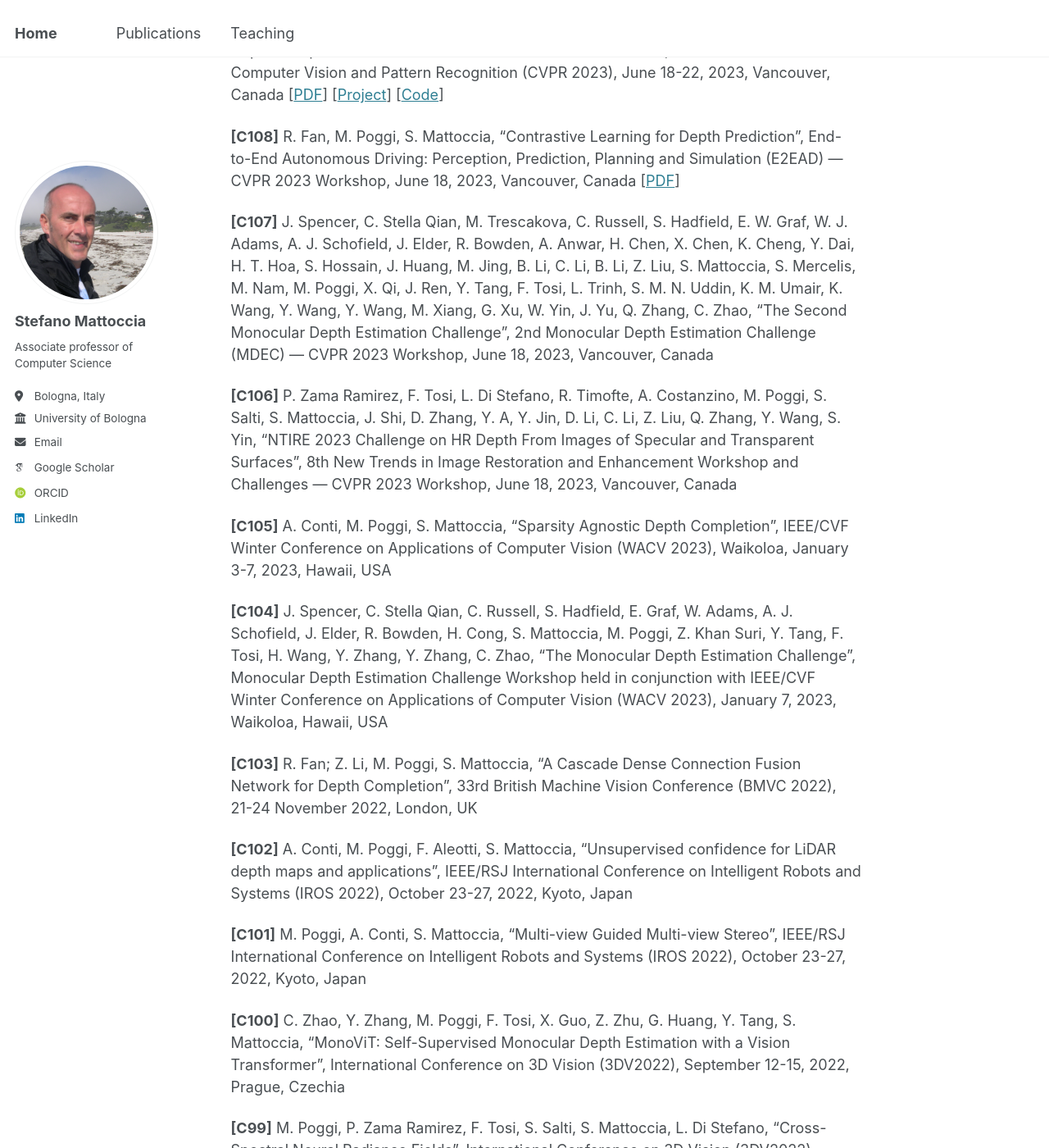
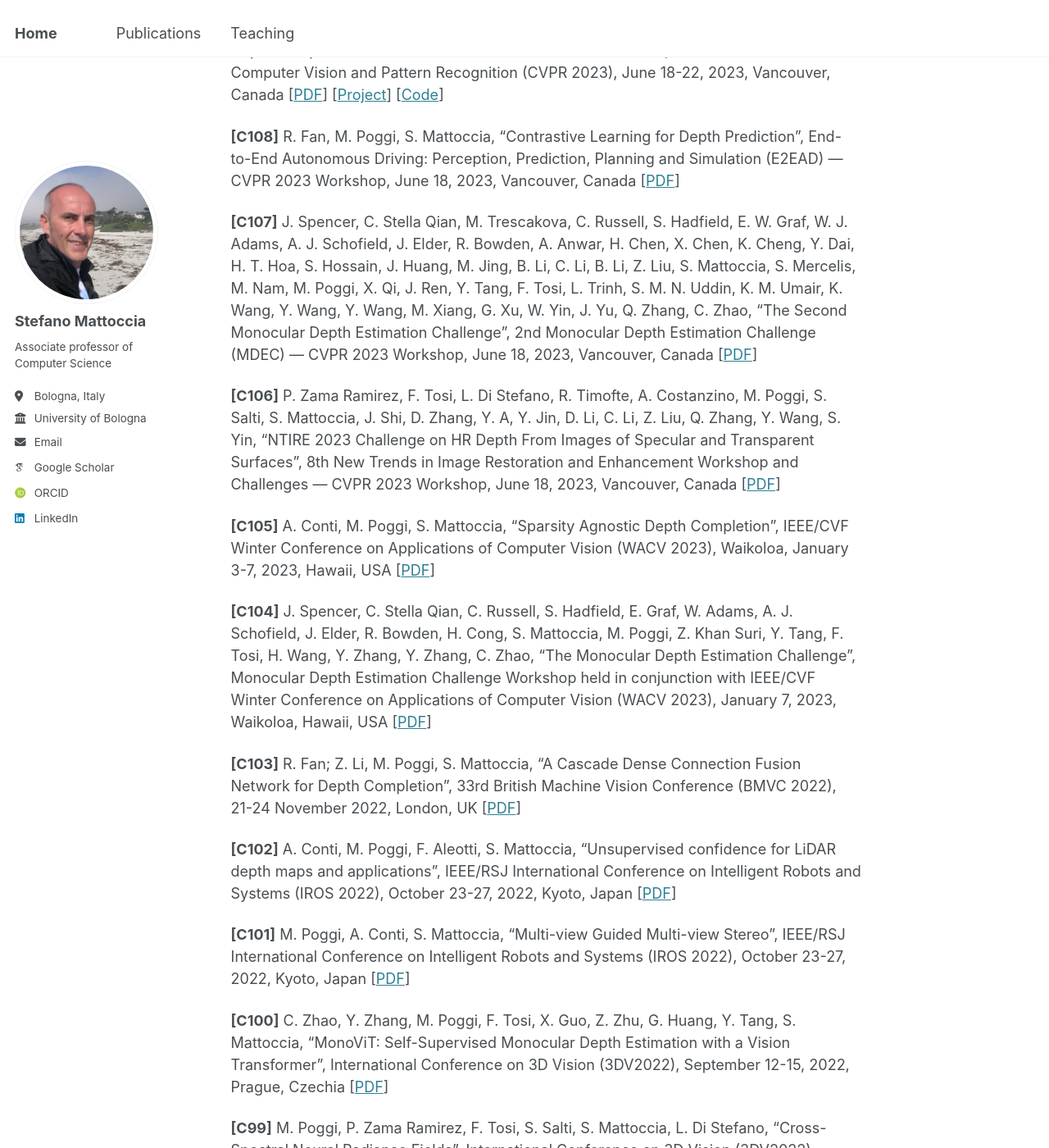
Before and after one commit to stefanomattoccia/stefanomattoccia.github.io, a Jekyll site: the page built from _pages/publications.md, in a window 1280 px wide and 1400 px high, scrolled down 6271 px. Shown: the whole window at 82% size. Built offline with Jekyll 4.4.1, drawn with Linux system fonts in a browser that asks for light colours; some web fonts are replaced; some of the changed text lies outside the part shown.

Commit message:
Update publications.md

```diff
--- a/_pages/publications.md
+++ b/_pages/publications.md
@@ -125,29 +125,29 @@ International Conference and Workshop papers
 
 **[C108]** R. Fan, M. Poggi, S. Mattoccia, “Contrastive Learning for Depth Prediction”, End-to-End Autonomous Driving: Perception, Prediction, Planning and Simulation (E2EAD) — CVPR 2023 Workshop, June 18, 2023, Vancouver, Canada [[PDF](https://openaccess.thecvf.com/content/CVPR2023W/E2EAD/papers/Fan_Contrastive_Learning_for_Depth_Prediction_CVPRW_2023_paper.pdf)]
 
-**[C107]** J. Spencer, C. Stella Qian, M. Trescakova, C. Russell, S. Hadfield, E. W. Graf, W. J. Adams, A. J. Schofield, J. Elder, R. Bowden, A. Anwar, H. Chen, X. Chen, K. Cheng, Y. Dai, H. T. Hoa, S. Hossain, J. Huang, M. Jing, B. Li, C. Li, B. Li, Z. Liu, S. Mattoccia, S. Mercelis, M. Nam, M. Poggi, X. Qi, J. Ren, Y. Tang, F. Tosi, L. Trinh, S. M. N. Uddin, K. M. Umair, K. Wang, Y. Wang, Y. Wang, M. Xiang, G. Xu, W. Yin, J. Yu, Q. Zhang, C. Zhao, “The Second Monocular Depth Estimation Challenge”, 2nd Monocular Depth Estimation Challenge (MDEC) — CVPR 2023 Workshop, June 18, 2023, Vancouver, Canada
+**[C107]** J. Spencer, C. Stella Qian, M. Trescakova, C. Russell, S. Hadfield, E. W. Graf, W. J. Adams, A. J. Schofield, J. Elder, R. Bowden, A. Anwar, H. Chen, X. Chen, K. Cheng, Y. Dai, H. T. Hoa, S. Hossain, J. Huang, M. Jing, B. Li, C. Li, B. Li, Z. Liu, S. Mattoccia, S. Mercelis, M. Nam, M. Poggi, X. Qi, J. Ren, Y. Tang, F. Tosi, L. Trinh, S. M. N. Uddin, K. M. Umair, K. Wang, Y. Wang, Y. Wang, M. Xiang, G. Xu, W. Yin, J. Yu, Q. Zhang, C. Zhao, “The Second Monocular Depth Estimation Challenge”, 2nd Monocular Depth Estimation Challenge (MDEC) — CVPR 2023 Workshop, June 18, 2023, Vancouver, Canada [[PDF](https://openaccess.thecvf.com/content/CVPR2023W/MDEC/papers/Spencer_The_Second_Monocular_Depth_Estimation_Challenge_CVPRW_2023_paper.pdf)]
 
-**[C106]** P. Zama Ramirez, F. Tosi, L. Di Stefano, R. Timofte, A. Costanzino, M. Poggi, S. Salti, S. Mattoccia, J. Shi, D. Zhang, Y. A, Y. Jin, D. Li, C. Li, Z. Liu, Q. Zhang, Y. Wang, S. Yin, “NTIRE 2023 Challenge on HR Depth From Images of Specular and Transparent Surfaces”, 8th New Trends in Image Restoration and Enhancement Workshop and Challenges — CVPR 2023 Workshop, June 18, 2023, Vancouver, Canada
+**[C106]** P. Zama Ramirez, F. Tosi, L. Di Stefano, R. Timofte, A. Costanzino, M. Poggi, S. Salti, S. Mattoccia, J. Shi, D. Zhang, Y. A, Y. Jin, D. Li, C. Li, Z. Liu, Q. Zhang, Y. Wang, S. Yin, “NTIRE 2023 Challenge on HR Depth From Images of Specular and Transparent Surfaces”, 8th New Trends in Image Restoration and Enhancement Workshop and Challenges — CVPR 2023 Workshop, June 18, 2023, Vancouver, Canada [[PDF](https://openaccess.thecvf.com/content/CVPR2023W/NTIRE/papers/Ramirez_NTIRE_2023_Challenge_on_HR_Depth_From_Images_of_Specular_CVPRW_2023_paper.pdf)]
 
-**[C105]** A. Conti, M. Poggi, S. Mattoccia, “Sparsity Agnostic Depth Completion”, IEEE/CVF Winter Conference on Applications of Computer Vision (WACV 2023), Waikoloa, January 3-7, 2023, Hawaii, USA
+**[C105]** A. Conti, M. Poggi, S. Mattoccia, “Sparsity Agnostic Depth Completion”, IEEE/CVF Winter Conference on Applications of Computer Vision (WACV 2023), Waikoloa, January 3-7, 2023, Hawaii, USA [[PDF](https://openaccess.thecvf.com/content/WACV2023/papers/Conti_Sparsity_Agnostic_Depth_Completion_WACV_2023_paper.pdf)]
 
-**[C104]** J. Spencer, C. Stella Qian, C. Russell, S. Hadfield, E. Graf, W. Adams, A. J. Schofield, J. Elder, R. Bowden, H. Cong, S. Mattoccia, M. Poggi, Z. Khan Suri, Y. Tang, F. Tosi, H. Wang, Y. Zhang, Y. Zhang, C. Zhao, “The Monocular Depth Estimation Challenge”, Monocular Depth Estimation Challenge Workshop held in conjunction with IEEE/CVF Winter Conference on Applications of Computer Vision (WACV 2023), January 7, 2023, Waikoloa, Hawaii, USA
+**[C104]** J. Spencer, C. Stella Qian, C. Russell, S. Hadfield, E. Graf, W. Adams, A. J. Schofield, J. Elder, R. Bowden, H. Cong, S. Mattoccia, M. Poggi, Z. Khan Suri, Y. Tang, F. Tosi, H. Wang, Y. Zhang, Y. Zhang, C. Zhao, “The Monocular Depth Estimation Challenge”, Monocular Depth Estimation Challenge Workshop held in conjunction with IEEE/CVF Winter Conference on Applications of Computer Vision (WACV 2023), January 7, 2023, Waikoloa, Hawaii, USA [[PDF](https://openaccess.thecvf.com/content/WACV2023W/MDEC/papers/Spencer_The_Monocular_Depth_Estimation_Challenge_WACVW_2023_paper.pdf)]
 
-**[C103]** R. Fan; Z. Li, M. Poggi, S. Mattoccia, “A Cascade Dense Connection Fusion Network for Depth Completion”, 33rd British Machine Vision Conference (BMVC 2022), 21-24 November 2022, London, UK
+**[C103]** R. Fan; Z. Li, M. Poggi, S. Mattoccia, “A Cascade Dense Connection Fusion Network for Depth Completion”, 33rd British Machine Vision Conference (BMVC 2022), 21-24 November 2022, London, UK [[PDF](https://bmvc2022.mpi-inf.mpg.de/0843.pdf)]
 
-**[C102]** A. Conti, M. Poggi, F. Aleotti, S. Mattoccia, “Unsupervised confidence for LiDAR depth maps and applications”, IEEE/RSJ International Conference on Intelligent Robots and Systems (IROS 2022), October 23-27, 2022, Kyoto, Japan
+**[C102]** A. Conti, M. Poggi, F. Aleotti, S. Mattoccia, “Unsupervised confidence for LiDAR depth maps and applications”, IEEE/RSJ International Conference on Intelligent Robots and Systems (IROS 2022), October 23-27, 2022, Kyoto, Japan [[PDF](https://arxiv.org/pdf/2210.03118)]
 
-**[C101]** M. Poggi, A. Conti, S. Mattoccia, “Multi-view Guided Multi-view Stereo”, IEEE/RSJ International Conference on Intelligent Robots and Systems (IROS 2022), October 23-27, 2022, Kyoto, Japan
+**[C101]** M. Poggi, A. Conti, S. Mattoccia, “Multi-view Guided Multi-view Stereo”, IEEE/RSJ International Conference on Intelligent Robots and Systems (IROS 2022), October 23-27, 2022, Kyoto, Japan [[PDF](https://arxiv.org/pdf/2210.11467)]
 
-**[C100]** C. Zhao, Y. Zhang, M. Poggi, F. Tosi, X. Guo, Z. Zhu, G. Huang, Y. Tang, S. Mattoccia, “MonoViT: Self-Supervised Monocular Depth Estimation with a Vision Transformer”, International Conference on 3D Vision (3DV2022), September 12-15, 2022, Prague, Czechia
+**[C100]** C. Zhao, Y. Zhang, M. Poggi, F. Tosi, X. Guo, Z. Zhu, G. Huang, Y. Tang, S. Mattoccia, “MonoViT: Self-Supervised Monocular Depth Estimation with a Vision Transformer”, International Conference on 3D Vision (3DV2022), September 12-15, 2022, Prague, Czechia [[PDF](https://arxiv.org/pdf/2208.03543)]
 
-**[C99]** M. Poggi, P. Zama Ramirez, F. Tosi, S. Salti, S. Mattoccia, L. Di Stefano, “Cross-Spectral Neural Radiance Fields”, International Conference on 3D Vision (3DV2022), September 12-15, 2022, Prague, Czechia
+**[C99]** M. Poggi, P. Zama Ramirez, F. Tosi, S. Salti, S. Mattoccia, L. Di Stefano, “Cross-Spectral Neural Radiance Fields”, International Conference on 3D Vision (3DV2022), September 12-15, 2022, Prague, Czechia [[PDF](https://arxiv.org/pdf/2209.00648)]
 
-**[C98]** P. Zama Ramirez*, F. Tosi*, M. Poggi*, S. Salti, S. Mattoccia, L. Di Stefano, “Open challenges in deep stereo: the Booster dataset”, IEEE Conference on Computer Vision and Pattern Recognition (CVPR 2022), June 19-24, 2022, New Orleans, Louisiana, USA
+**[C98]** P. Zama Ramirez*, F. Tosi*, M. Poggi*, S. Salti, S. Mattoccia, L. Di Stefano, “Open challenges in deep stereo: the Booster dataset”, IEEE Conference on Computer Vision and Pattern Recognition (CVPR 2022), June 19-24, 2022, New Orleans, Louisiana, USA [[PDF](https://openaccess.thecvf.com/content/CVPR2022/papers/Ramirez_Open_Challenges_in_Deep_Stereo_The_Booster_Dataset_CVPR_2022_paper.pdf)]
 
-**[C97]** F. Tosi*, P. Zama Ramirez*, M. Poggi*, S. Salti, S. Mattoccia, L. Di Stefano, “RGB-Multispectral matching: dataset, learning methodology, evaluation”, IEEE Conference on Computer Vision and Pattern Recognition (CVPR 2022), June 19-24, 2022, New Orleans, Louisiana, USA
+**[C97]** F. Tosi*, P. Zama Ramirez*, M. Poggi*, S. Salti, S. Mattoccia, L. Di Stefano, “RGB-Multispectral matching: dataset, learning methodology, evaluation”, IEEE Conference on Computer Vision and Pattern Recognition (CVPR 2022), June 19-24, 2022, New Orleans, Louisiana, USA [[PDF](https://openaccess.thecvf.com/content/CVPR2022/papers/Tosi_RGB-Multispectral_Matching_Dataset_Learning_Methodology_Evaluation_CVPR_2022_paper.pdf)]
 
-**[C96]** S. Kim*, M. Poggi*, S. Kim, K. Sohn, S. Mattoccia, “Meta-confidence estimation for stereo matching”, International Conference on Robotics and Automation (ICRA 2022), May 23-27, 2021, Philadelphia, Pennsylvania, USA
+**[C96]** S. Kim*, M. Poggi*, S. Kim, K. Sohn, S. Mattoccia, “Meta-confidence estimation for stereo matching”, International Conference on Robotics and Automation (ICRA 2022), May 23-27, 2021, Philadelphia, Pennsylvania, USA [[PDF](https://ieeexplore.ieee.org/document/9811620)]
 
 **[C95]** F. Aleotti, F. Tosi, P. Zama Ramirez, M. Poggi, S. Salti, S. Mattoccia, L. Di Stefano, “Neural disparity refinement for arbitrary resolution stereo”, oral presentation at International Conference on 3D Vision (3DV 2021), virtual, December 1-3, 2021 - BEST PAPER AWARD HONORABLE MENTION
 
```
